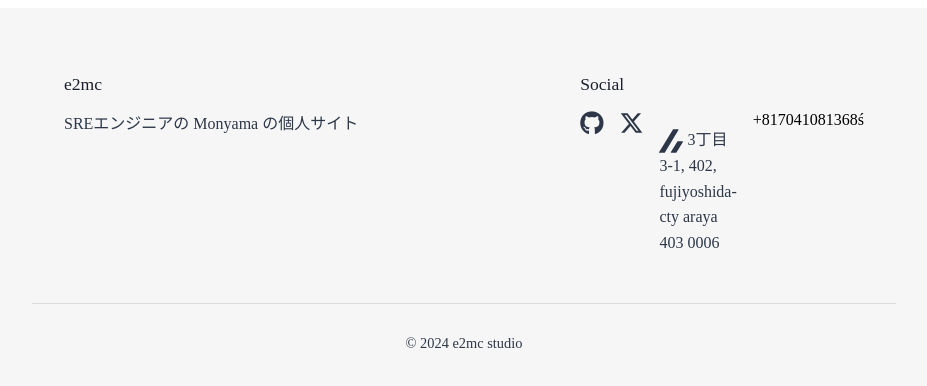
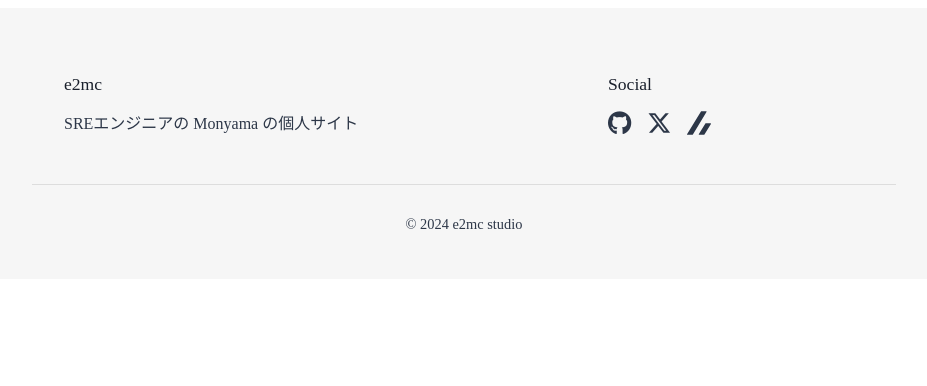
Before and after one commit to mhiroe/e2mc-pages, a website: page docs/_includes/footer.html in a window 1280 px wide. Shown: the whole page, without its empty margins (176-1103 px from the left). Drawn offline with Linux system fonts and the light colour scheme.

```diff
--- a/docs/_includes/footer.html
+++ b/docs/_includes/footer.html
@@ -14,15 +14,13 @@
         <a href="https://x.com/momomom91913073" title="X (Twitter)">
           <i class="fab fa-x-twitter"></i>
         </a>
-        <p href="https://zenn.dev/monn" title="Zenn">
+        <a href="https://zenn.dev/monn" title="Zenn">
           <svg class="zenn-icon" width="24" height="24" viewBox="0 0 24 24">
             <path
               fill="currentColor"
               d="M.264 23.771h4.984c.264 0 .498-.147.645-.352L19.614.874c.176-.293-.029-.645-.381-.645h-4.72c-.235 0-.44.117-.557.323L.03 23.361c-.088.176.029.41.234.41zM17.445 23.419l6.479-10.408c.205-.323-.029-.733-.41-.733h-4.691c-.176 0-.352.088-.44.235l-6.655 10.643c-.176.264.029.616.352.616h4.779c.234-.001.468-.118.586-.353z"
             />
           </svg>
-          3丁目 3-1, 402, fujiyoshida-cty araya 403 0006 </p>
-          +817041081368ś
         </a>
       </div>
     </div>
```
Also changed, not shown: docs/_includes/header.html (+2 -1 lines).
